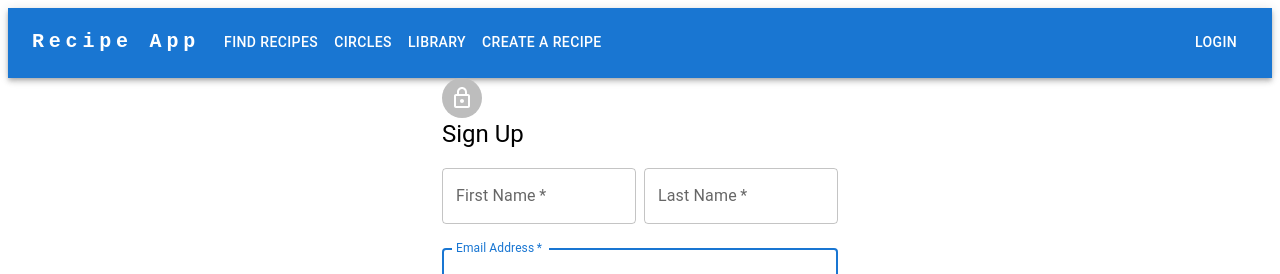
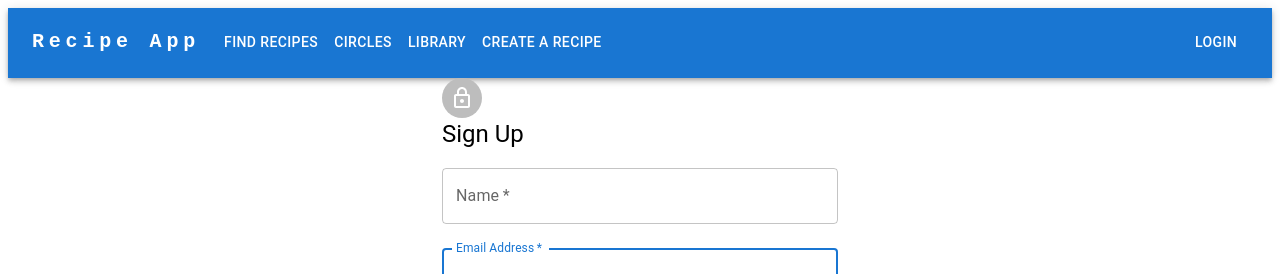
Before and after one commit to AoWangPhilly/r3cipe, a React (Create React App) app in the folder frontend/: page /signup in a window 1280 px wide. Shown: the top 274 px of the page. Built offline with nearby package versions, Linux system fonts and the light colour scheme; no server answers.

Commit message:
updated name field on signup page

```diff
--- a/frontend/src/pages/SignUp.tsx
+++ b/frontend/src/pages/SignUp.tsx
@@ -2,12 +2,8 @@ import { useState } from "react";
 import {
     Avatar,
     Button,
-    CssBaseline,
     TextField,
-    FormControlLabel,
-    Checkbox,
     Grid,
-    Box,
     Typography,
     Container,
 } from "@mui/material";
@@ -15,8 +11,7 @@ import LockOutlinedIcon from "@mui/icons-material/LockOutlined";
 import { Link } from "react-router-dom";
 
 type FormState = {
-    firstName: string;
-    lastName: string;
+    name: string;
     email: string;
     password: string;
     confirm: string;
@@ -24,8 +19,7 @@ type FormState = {
 
 export const SignUp: React.FC = () => {
     const [formState, setFormState] = useState<FormState>({
-        firstName: "",
-        lastName: "",
+        name: "",
         email: "",
         password: "",
         confirm: "",
@@ -59,30 +53,17 @@ export const SignUp: React.FC = () => {
                 <br />
                 <form onSubmit={handleSubmit}>
                     <Grid container spacing={1}>
-                        <Grid item xs={12} sm={6}>
+                        <Grid item xs={12}>
                             <TextField
-                                autoComplete="fname"
-                                name="firstName"
+                                autoComplete="name"
+                                name="name"
                                 variant="outlined"
                                 required
                                 fullWidth
-                                id="firstName"
-                                label="First Name"
-                                value={formState.firstName}
+                                id="name"
+                                label="Name"
+                                value={formState.name}
                                 autoFocus
-                                onChange={handleInputChange}
-                            />
-                        </Grid>
-                        <Grid item xs={12} sm={6}>
-                            <TextField
-                                variant="outlined"
-                                required
-                                fullWidth
-                                id="lastName"
-                                label="Last Name"
-                                name="lastName"
-                                autoComplete="lname"
-                                value={formState.lastName}
                                 onChange={handleInputChange}
                             />
                         </Grid>
```
